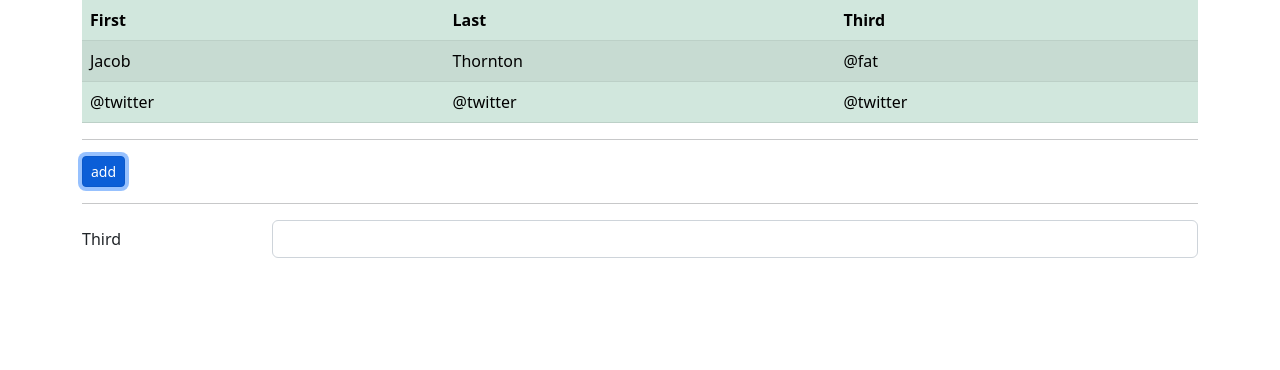
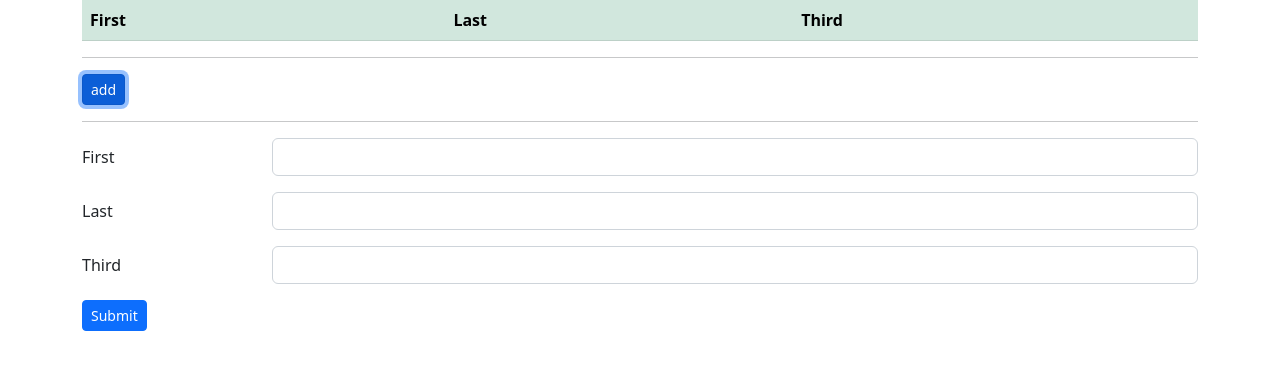
Before and after one commit to bisofts/huyphantable, a plain HTML site: page index.html in a window 1280 px wide. Both pictures are taken after a click on the button "add". Drawn offline with nearby package versions, Linux system fonts and the light colour scheme.

Commit message:
help wephan

```diff
--- a/index.html
+++ b/index.html
@@ -6,8 +6,6 @@
     <meta name="viewport" content="width=device-width, initial-scale=1.0">
     <title>Document</title>
     <link href="https://cdn.jsdelivr.net/npm/bootstrap@5.2.0/dist/css/bootstrap.min.css" rel="stylesheet" integrity="sha384-gH2yIJqKdNHPEq0n4Mqa/HGKIhSkIHeL5AyhkYV8i59U5AR6csBvApHHNl/vI1Bx" crossorigin="anonymous">
-    <script src="https://cdnjs.cloudflare.com/ajax/libs/jquery/3.6.1/jquery.min.js" integrity="sha512-aVKKRRi/Q/YV+4mjoKBsE4x3H+BkegoM/em46NNlCqNTmUYADjBbeNefNxYV7giUp0VxICtqdrbqU7iVaeZNXA==" crossorigin="anonymous" referrerpolicy="no-referrer"></script>
-
 </head>
 <body>
     <div class="container">
@@ -20,34 +18,17 @@
                 </tr>
             </thead>
             <tbody>
-                <tr>
-                    <td>Jacob</td>
-                    <td>Thornton</td>
-                    <td>@fat</td>
-                </tr>
-                <tr>
-                    <td>@twitter</td>
-                    <td>@twitter</td>
-                    <td>@twitter</td>
-                </tr>
             </tbody>
         </table>
         <hr>
         <button class="btn btn-sm btn-primary" id="add">add</button>
         <hr>
         <div class="bd-example-snippet bd-code-snippet">
-            <div class="bd-example" id="form-group">
-
-                <!-- <div class="mb-3 row">
-                    <label for="inputPassword" class="col-sm-2 col-form-label">Password</label>
-                    <div class="col-sm-10">
-                      <input type="text" class="form-control" name="data[]">
-                    </div>
-                </div> -->
-
+            <div class="bd-example">
+                <form id="form-group">
+                </form>
             </div>
         </div>
-
     </div>
     <script src="https://cdn.jsdelivr.net/npm/bootstrap@5.2.0/dist/js/bootstrap.bundle.min.js" integrity="sha384-A3rJD856KowSb7dwlZdYEkO39Gagi7vIsF0jrRAoQmDKKtQBHUuLZ9AsSv4jD4Xa" crossorigin="anonymous"></script>
     <script src="js.js"></script>
--- a/js.js
+++ b/js.js
@@ -1,50 +1,68 @@
-//Require prepend jquery first
+const items = JSON.parse(localStorage.getItem('items') || '[]');
+if (items.length > 0) {
+    $table = document.querySelector('table>tbody')
+    items.forEach(function (e){
+        let $tr = document.createElement('tr')
+        for (let entry in e) {
+            let $td = document.createElement('td')
+            $td.textContent = e[entry]
+            $tr.appendChild($td)
+        }
+        $table.appendChild($tr)
+    });
+}
 
-//getlist
+let count_columns = document.querySelectorAll('table>thead>tr>th')
+count_columns = count_columns ? count_columns.length : 0
 
+let field_names = [];
+document.querySelectorAll('table>thead>tr>th').forEach(function(e, i){
+    field_names.push(e.textContent)
+})
+let $anchorPoint = document.querySelector('form#form-group')
 
-//button add
-let count_colulms = document.querySelectorAll('table>thead>tr>th')
-count_colulms = count_colulms ? count_colulms.length : 0
+let $submitButton = document.createElement('button')
+$submitButton.textContent = 'Submit'
+$submitButton.classList.add('btn', 'btn-sm', 'btn-primary')
 
+//add button clicked
+document.querySelector('button#add').addEventListener('click', function () {
+    let isFull = document.querySelectorAll('form#form-group>div.mb-3.row')
+    isFull = isFull ? isFull.length : 0
+    if (isFull === count_columns) return
 
-$(document).ready(function() {
+    for (var i = 0; i < count_columns; i++) {
+        let $divGroup = document.createElement('div')
+        $divGroup.classList.add('mb-3', 'row')
 
-    const field_names = []
-    $('table>thead>tr>').each(function(i, e){
-        field_names.push($(e).text())
-    });
+        let $divLabel = document.createElement('label')
+        $divLabel.textContent = field_names[i]
+        $divLabel.classList.add('col-sm-2', 'col-form-label')
 
-    $anchorPoint = $('div#form-group')
+        let $divInput = document.createElement('div')
+        $divInput.classList.add('col-sm-10')
 
-    $divGroup = $('<div>', {
-        class: 'mb-3 row',
-    })
-    $divLabel = $('<label>', {
-        class: 'col-sm-2 col-form-label',
-        text: 'Password',
-    })
+        let $input = document.createElement('input')
+        $input.classList.add('form-control')
+        $input.setAttribute('type', 'text')
+        $input.setAttribute('name', field_names[i].toLowerCase())
+        $divInput.appendChild($input)
+        $divGroup.appendChild($divLabel)
+        $divGroup.appendChild($divInput)
+        $anchorPoint.appendChild($divGroup)
+    }
+    $anchorPoint.appendChild($submitButton)
+});
 
-    $divInput = $('<div>', {
-        class: 'col-sm-10',
-    }).append($('<input>', {
-        type: 'text',
-        class: 'form-control',
-        name: 'data[]',
-    }))
-
-    $('button#add').click(function(){
-        let isFull = $('div#form-group>div.row').length
-        if (isFull == count_colulms) {
-            console.log('return');
-            return
-        }
-        for (let i = 0; i < count_colulms; i++) {
-            console.log(i);
-            $divLabel.text(field_names[i])
-            $divGroup.append($divLabel)
-            $divGroup.append($divInput)
-            $anchorPoint.append($divGroup)
-        }
-    });
-});
+//form submitted
+document.querySelector('form#form-group').addEventListener('submit', function (e){
+    e.preventDefault()
+    let data = new FormData($anchorPoint);
+    let row = {}
+    for (let entry of data) {
+        row[entry[0]] = entry[1]
+    }
+    items.push(row)
+    localStorage.setItem('items', JSON.stringify(items))
+    location.reload()
+})
```
